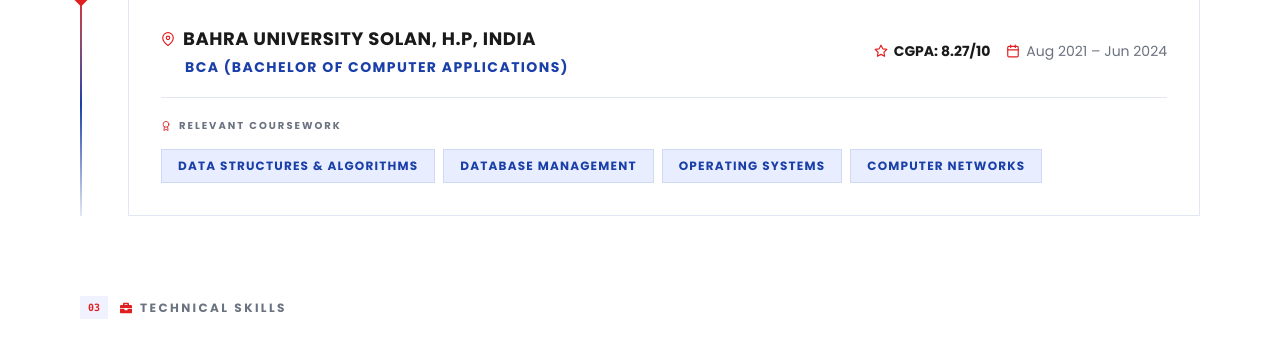
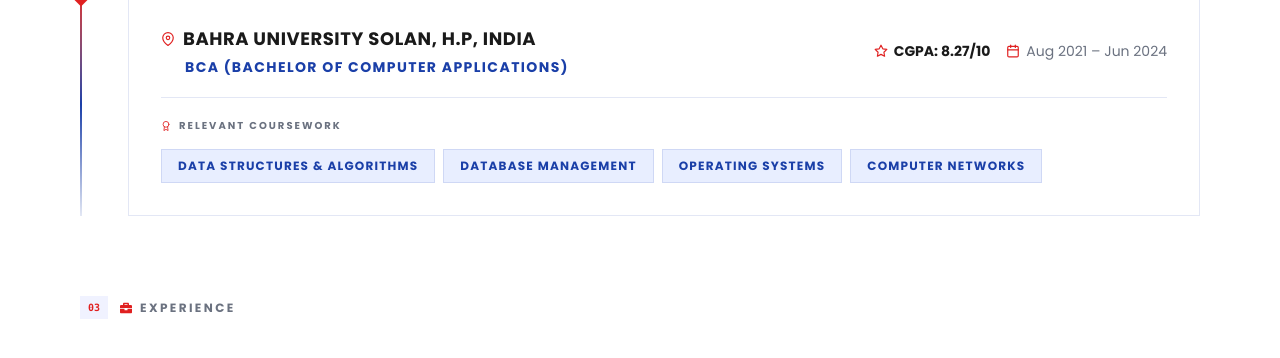
Before and after one commit to riteshgharti333/rg_portfolio, a Next.js app: page /about in a window 1280 px wide. Shown: the part 842-1200 px from the top of the page. Built offline with nearby package versions, Linux system fonts and the light colour scheme.

Commit message:
updated about page

```diff
--- a/src/app/about/page.tsx
+++ b/src/app/about/page.tsx
@@ -275,7 +275,7 @@ const About = () => {
               </span>
               <h3 className="text-xs font-bold uppercase tracking-[0.2em] text-[var(--muted-foreground)] flex items-center gap-2">
                 <FaBriefcase className="text-[var(--accent)]" />
-                Technical Skills
+                Experience
               </h3>
             </div>
             <MasonryExperience />
```
